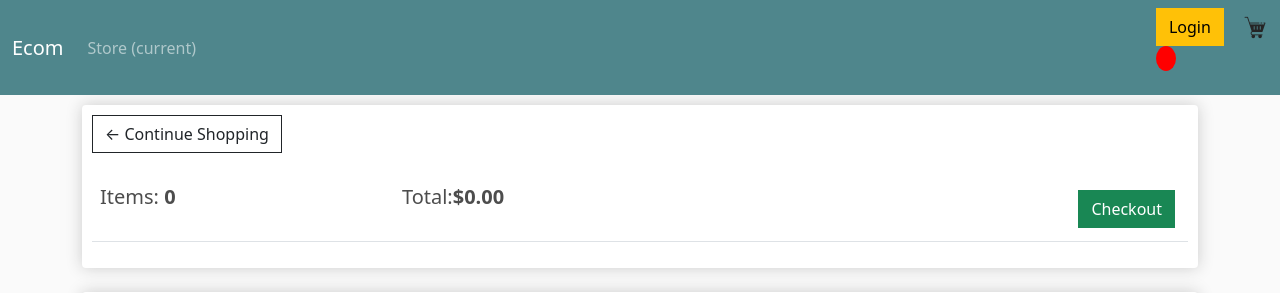
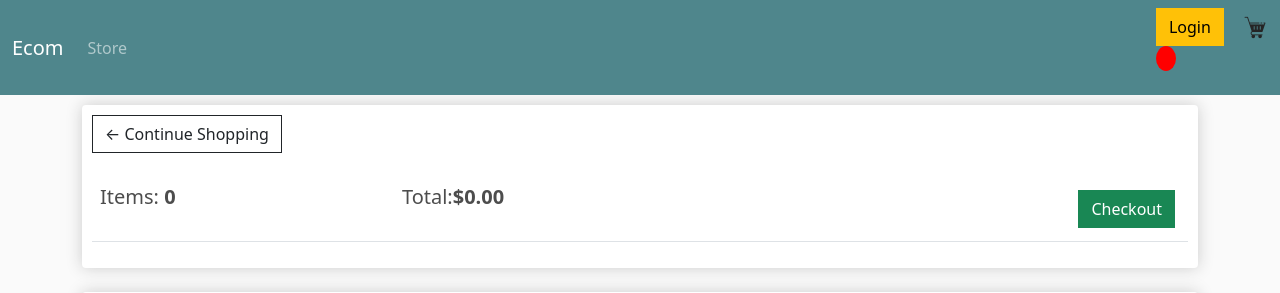
Before and after one commit to aaqibb13/e-COM, a Django app: page /cart/ in a window 1280 px wide. Shown: the top 293 px of the page. Run offline with Django 3.2, Linux system fonts and the light colour scheme; lists and menus that the app fills with data are empty.

Commit message:
Removed <span class="sr-only">(current)</span>

```diff
--- a/ecommerce/store/templates/store/main.html
+++ b/ecommerce/store/templates/store/main.html
@@ -43,8 +43,6 @@ const csrftoken = getToken('csrftoken');
             <ul class="navbar-nav me-auto mb-2 mb-lg-0">
               <li class="nav-item active">
                 <a class="nav-link" href="{% url 'store' %}">Store
-                <span class="sr-only">(current)
-                </span>
                 </a>
               </li>
             </ul>
```
